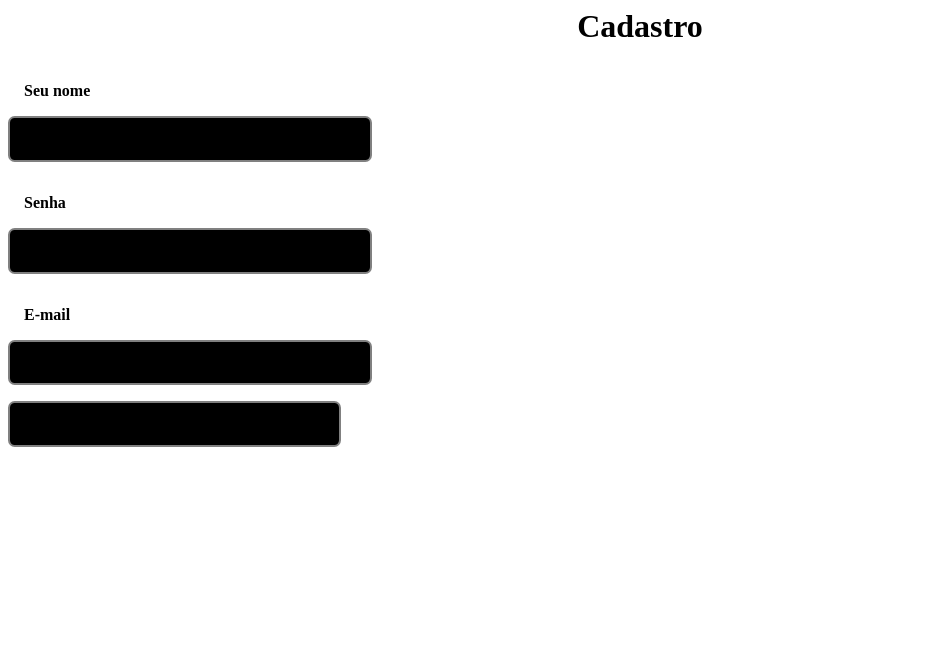
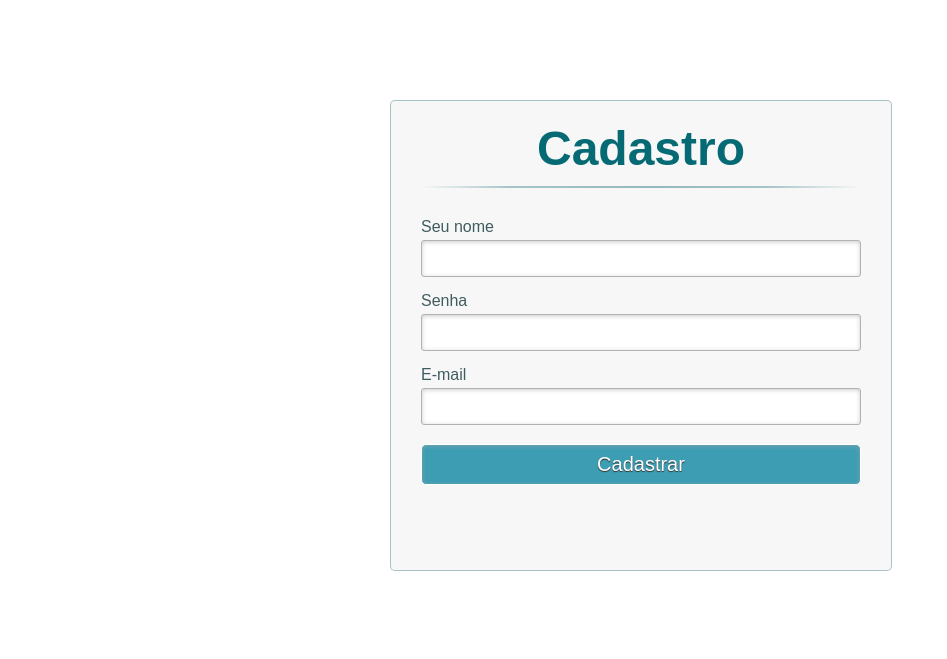
Before and after one commit to Rudio1/Projeto2-SistemasWeb, a Flask app: template templates/Cadastro.html in a window 1280 px wide. Shown: the top 659 px of the page, without its empty margins (0-947 px from the left). Run offline with Flask 2, Linux system fonts and the light colour scheme; the template is opened without the code that fills it, so the values that code supplies are empty.

Commit message:
Corrigindo estrutura

```diff
--- a/app.py
+++ b/app.py
@@ -9,4 +9,4 @@ def initial():
 
     usuarios = response.json()
 
-    return render_template('base.html', usuarios=usuarios)
+    return render_template('Cadastro.html', usuarios=usuarios)
--- /dev/null
+++ b/static/Style.css
@@ -0,0 +1,152 @@
+/* CSS reset */
+*, *:before, *:after {
+    margin:0;
+    padding:0;
+    font-family: Arial,sans-serif;
+  }
+
+  a{
+    text-decoration: none;
+  }
+
+  .container {
+    margin-top: 100px;
+  }
+
+  a.links{
+    display: none;
+  }
+
+  .content{
+    width: 500px;
+    min-height: 560px;
+    margin: 0px auto;
+    position: relative;
+  }
+  h1{
+    font-size: 48px;
+    color: #066a75;
+    padding: 2px 0 10px 0;
+    font-family: Arial,sans-serif;
+    font-weight: bold;
+    text-align: center;
+    padding-bottom: 30px;
+  }
+
+  h1:after{
+    content: ' ';
+    display: block;
+    width: 100%;
+    height: 2px;
+    margin-top: 10px;
+    background: -webkit-linear-gradient(left, rgba(147,184,189,0) 0%,rgba(147,184,189,0.8) 20%,rgba(147,184,189,1) 53%,rgba(147,184,189,0.8) 79%,rgba(147,184,189,0) 100%);
+    background: linear-gradient(left, rgba(147,184,189,0) 0%,rgba(147,184,189,0.8) 20%,rgba(147,184,189,1) 53%,rgba(147,184,189,0.8) 79%,rgba(147,184,189,0) 100%);
+  }
+
+  p{
+    margin-bottom:15px;
+  }
+
+  .content p:first-child{
+    margin: 0px;
+  }
+
+  label{
+    color: #405c60;
+    position: relative;
+  }
+
+  input {
+    outline: none;
+  }
+
+  /*estilo dos input,  menos o checkbox */
+  input:not([type="checkbox"]){
+    width: 95%;
+    margin-top: 4px;
+    padding: 10px;
+    border: 1px solid #b2b2b2;
+
+    -webkit-border-radius: 3px;
+    border-radius: 3px;
+
+    -webkit-box-shadow: 0px 1px 4px 0px rgba(168, 168, 168, 0.6) inset;
+    box-shadow: 0px 1px 4px 0px rgba(168, 168, 168, 0.6) inset;
+
+    -webkit-transition: all 0.2s linear;
+    transition: all 0.2s linear;
+  }
+
+  /*estilo do botão submit */
+  input[type="submit"]{
+    width: 100%!important;
+    cursor: pointer;
+    background: rgb(61, 157, 179);
+    padding: 8px 5px;
+    color: #fff;
+    font-size: 20px;
+    border: 1px solid #fff;
+    margin-bottom: 10px;
+    border-radius: 5px;
+    text-shadow: 0 1px 1px #333;
+    transition: all 0.2s linear;
+  }
+
+
+  .link{
+  position: absolute;
+  background: #e1eaeb;
+  color: #7f7c7c;
+  left: 0px;
+  height: 20px;
+  width: 440px;
+  padding: 17px 30px 20px 30px;
+  font-size: 16px;
+  text-align: right;
+  border-top: 1px solid #dbe5e8;
+
+  -webkit-border-radius: 0 0  5px 5px;
+  border-radius: 0 0  5px 5px;
+}
+
+.link a {
+  font-weight: bold;
+  background: #f7f8f1;
+  padding: 5px;
+  color: rgb(29, 162, 193);
+  margin-left: 40px;
+  border: 1px solid #cbd518;
+
+  -webkit-border-radius: 4px;
+  border-radius: 4px;
+
+  -webkit-transition: all 0.4s linear;
+  transition: all 0.4s  linear;
+}
+
+/* .link a:hover {
+  color: #39bfd7;
+  background: #f7f7f7;
+  border: 1px solid #4ab3c6;
+} */
+
+#login{
+  position: absolute;
+  top: 0px;
+  width: 88%;
+  padding: 18px 6% 60px 6%;
+  margin: 0 0 35px 0;
+  background: #f7f7f7;
+  border: 1px solid rgba(147, 184, 189,0.8);
+
+  -webkit-box-shadow: 5px;
+  border-radius: 5px;
+
+  -webkit-animation-duration: 0.5s;
+  -webkit-animation-timing-function: ease;
+  -webkit-animation-fill-mode: both;
+
+  animation-duration: 0.5s;
+  animation-timing-function: ease;
+  animation-fill-mode: both;
+}
--- a/templates/Cadastro.html
+++ b/templates/Cadastro.html
@@ -3,7 +3,7 @@
   <meta charset="UTF-8" />
   <title>Formulário de Login e Registro com HTML5 e CSS3</title>
   <meta name="viewport" content="width=device-width, initial-scale=1.0">
-  <link rel="stylesheet" type="text/css" href="./css/Style.css" />
+  <link rel="stylesheet" type="text/css" href="static/Style.css" />
 </head>
 <body>
   <div class="container" >
--- a/templates/Homescreen.html
+++ b/templates/Homescreen.html
@@ -5,7 +5,7 @@
     <meta http-equiv="X-UA-Compatible" content="IE=edge">
     <meta name="viewport" content="width=device-width, initial-scale=1.0">
     <title>Visitas</title>
-    <link rel="stylesheet" type="text/css" href="./css/Style.css" />
+    <link rel="stylesheet" type="text/css" href="static/Style.css" />
 </head>
 <body>
 
--- a/templates/Login.html
+++ b/templates/Login.html
@@ -3,7 +3,7 @@
   <meta charset="UTF-8" />
   <title>Formulário de Login e Registro com HTML5 e CSS3</title>
   <meta name="viewport" content="width=device-width, initial-scale=1.0">
-  <link rel="stylesheet" type="text/css" href="./css/Style.css" />
+  <link rel="stylesheet" type="text/css" href="static/Style.css" />
 </head>
 <body>
   <div class="container" >
--- a/templates/css/Style.css
+++ /dev/null
@@ -1,103 +0,0 @@
-.conteudo-login {
-    display: flex;
-    justify-content: center;
-    height: 40em;
-    align-items: center;
-}
-
-.conteudo-formulario-login button {
-
-    display: block;
-    padding: 1em 2em;
-    border-radius: 0.5em;
-    border: none;
-    background-color: black;
-    color: black;
-    margin: 1em 0;
-    cursor: pointer;
-
-}
-
-form h1 {
-
-    text-align: center;
-    color: black;
-    margin-top: 0;
-}
-
-span {
-
-    display: block;
-    color: black;
-    padding-top: 1em;
-    letter-spacing: 0.05em;
-    font-size: 1em;
-    font-weight: 900;
-}
-
-b {
-    cursor: pointer;
-    color: black;
-    font-size: 1em;
-}
-
-a {
-    text-decoration: none;
-}
-
-#ipt_email_login {
-    color: white;
-}
-
-#ipt_senha_login {
-    color: white;
-}
-label {
-    display: flex;
-
-    color: black;
-    padding: 1em;
-    font-weight: 900;
-    justify-content: space-between;
-}
-
-input {
-
-    background-color: black;
-    border-radius: 0.5em;
-    border: 2px solid gray;
-    padding: 1em 1em;
-    color: black;
-    outline: none;
-    width: 25em;
-    font-weight: bold;
-}
-
-
-.img-login {
-    width: 30em;
-}
-
-.forget-password {
-    cursor: pointer;
-    color: black;
-    font-size: 1em;
-}
-
-
-
-.nao-cadastrado {
-    display: flex;
-    justify-content: center;
-}
-
-.botao {
-    background-color: white;
-    display: flex;
-    justify-content: center;
-    justify-items: center;
-}
-
-.botao a {
-    color: white;
-}
```
